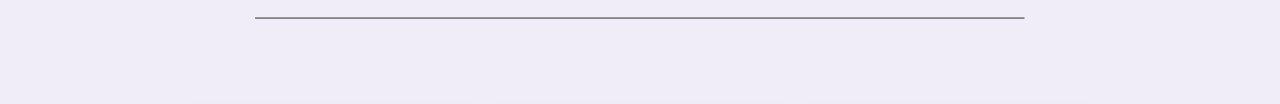
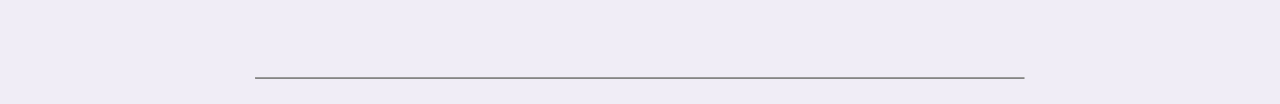
Before and after one commit to crbilladeau/landing-page-example, a plain HTML site: page index.html in a window 1280 px wide. Shown: the part 1742-1846 px from the top of the page. Drawn offline with nearby package versions, Linux system fonts and the light colour scheme.

Commit message:
Update styles.css

```diff
--- a/css/styles.css
+++ b/css/styles.css
@@ -149,7 +149,7 @@ hr {
   text-align: center;
   width: 60vw;
   margin: 0 auto;
-  margin-top: -60px;
+  margin-top: 0px;
   margin-bottom: 80px;
   border-bottom: 0.5px solid #858585;
 }
```
